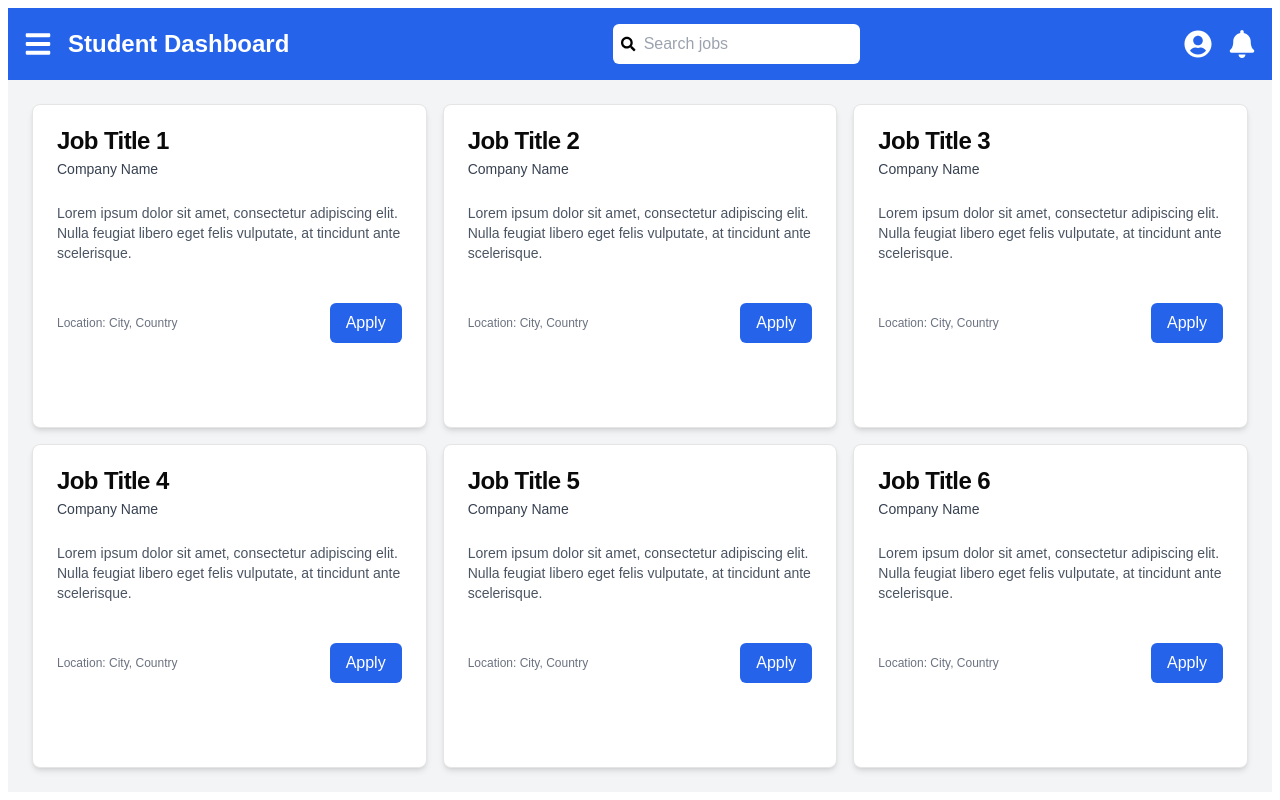
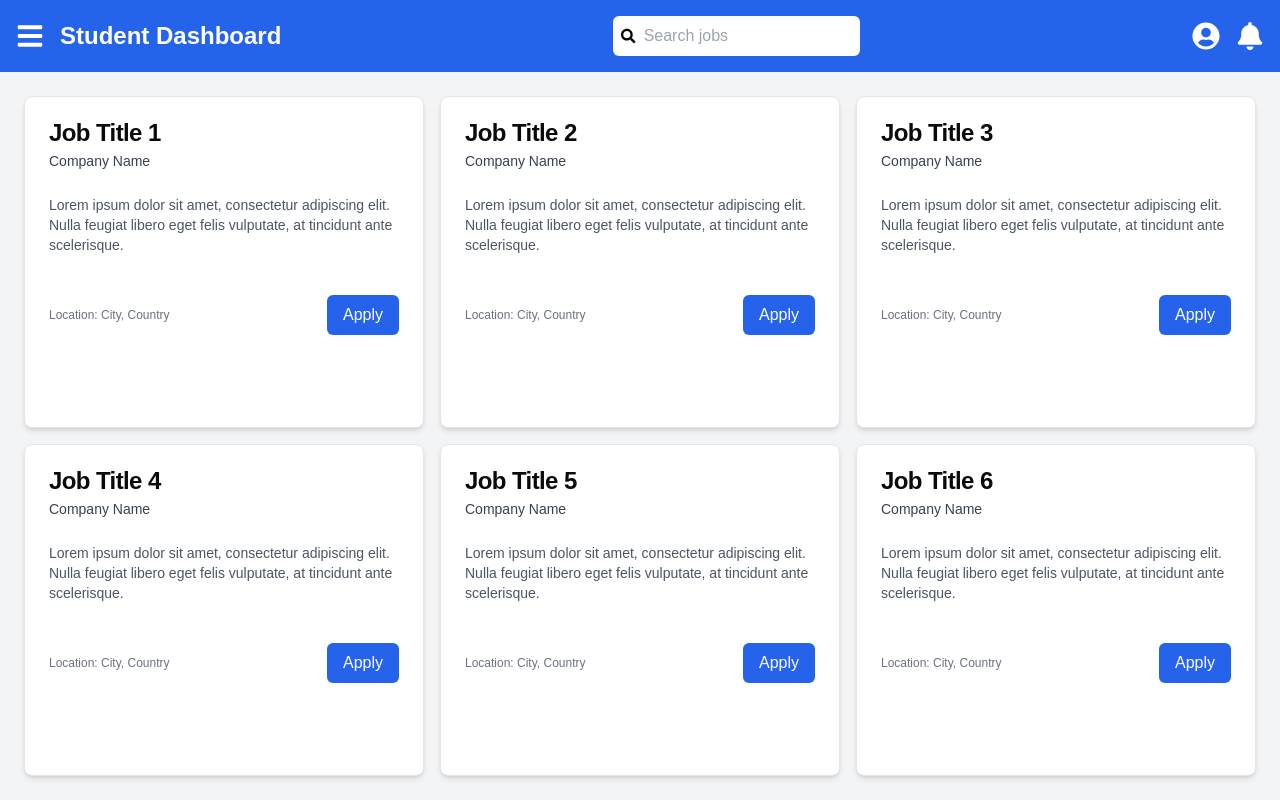
Before and after one commit to ankitku3101/TalentBridge, a Next.js app: page /student/dashboard in a window 1280 px wide. Built offline with nearby package versions, Linux system fonts and the light colour scheme.

Commit message:
git config my email

```diff
--- a/pages/studentDashboard.tsx
+++ b/pages/studentDashboard.tsx
@@ -3,7 +3,7 @@ import { Card, CardContent, CardFooter, CardHeader, CardTitle } from "@/componen
 
 const StudentDashboard = () => {
   return (
-    <div className="flex flex-col min-h-screen p-2">
+    <div className="flex flex-col min-h-screen p-0">
       {/* Header */}
       <header className="bg-blue-600 text-white p-4 flex items-center justify-between">
         {/* Hamburger Menu and Heading Side by Side on the Left */}
```
